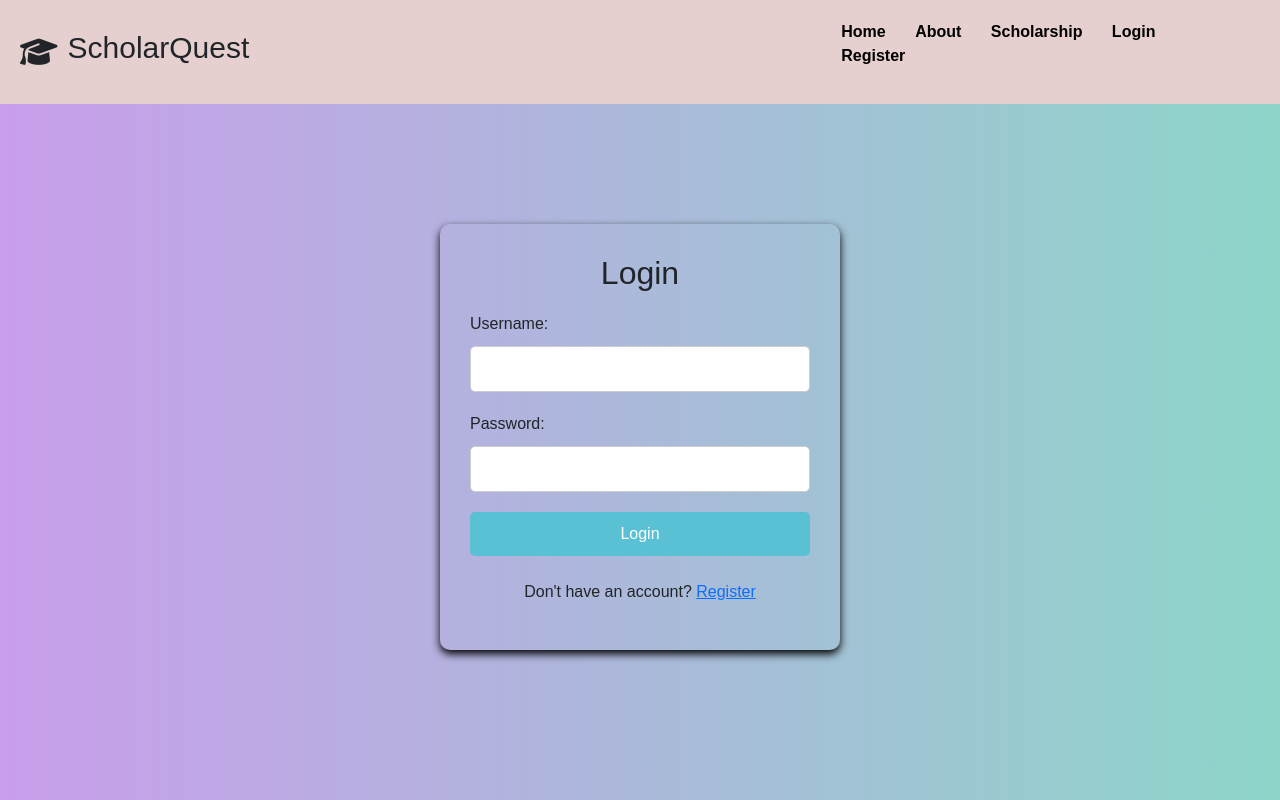
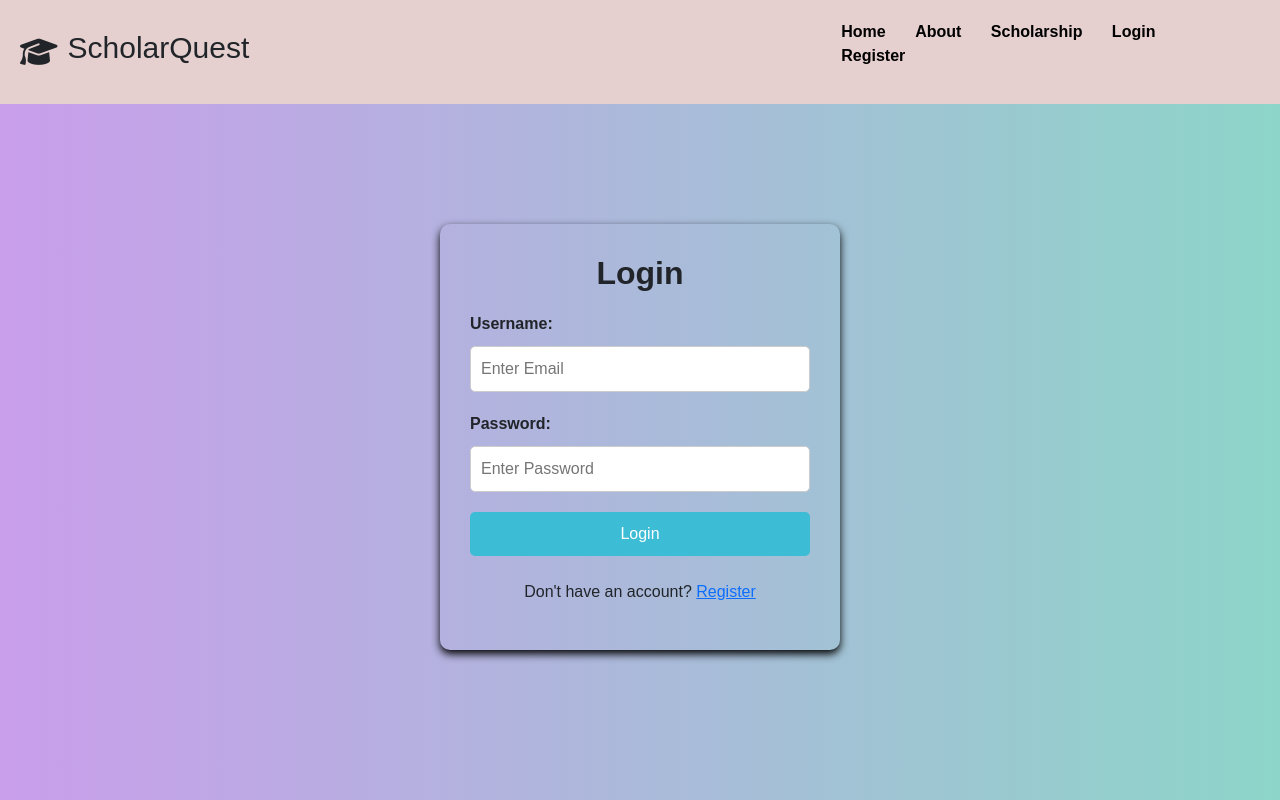
Before and after one commit to sujalnerniya19/Scholarship_Information, a plain HTML site: page web/login.html in a window 1280 px wide. Drawn offline with nearby package versions, Linux system fonts and the light colour scheme.

Commit message:
Added Place Holders in login.html

```diff
--- a/web/css/style.css
+++ b/web/css/style.css
@@ -92,7 +92,7 @@ nav ul li {
     padding: 10px;
     border: none;
     border-radius: 5px;
-    background-color: #5ac0d4;
+    background-color: #3cbcd5;
     color: white;
     cursor: pointer;
 }
--- a/web/login.html
+++ b/web/login.html
@@ -29,12 +29,12 @@
 
     <section class="form-container">
         <form action="Login" method="post">
-            <h2>Login</h2>
-            <label for="username">Username:</label>
-            <input type="text" id="username" name="username" required>
+            <h2><b>Login</b></h2>
+            <label for="username"><b>Username:</b></label>
+            <input type="text" id="username" name="username" placeholder="Enter Email" required>
 
-            <label for="password">Password:</label>
-            <input type="password" id="password" name="password" required>
+            <label for="password"><b>Password:</label></b></label>
+            <input type="password" id="password" name="password" placeholder="Enter Password" required>
 
             <button type="submit">Login</button>
             <br>
```
